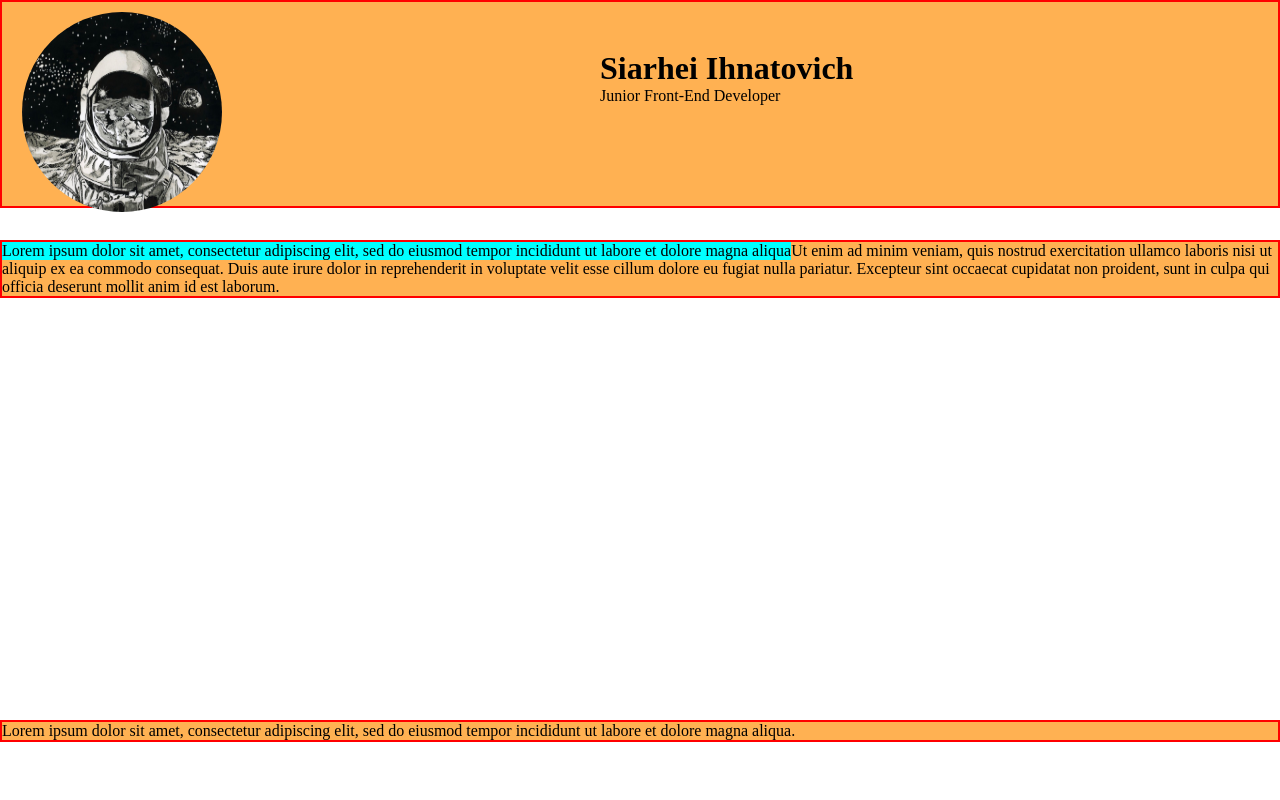
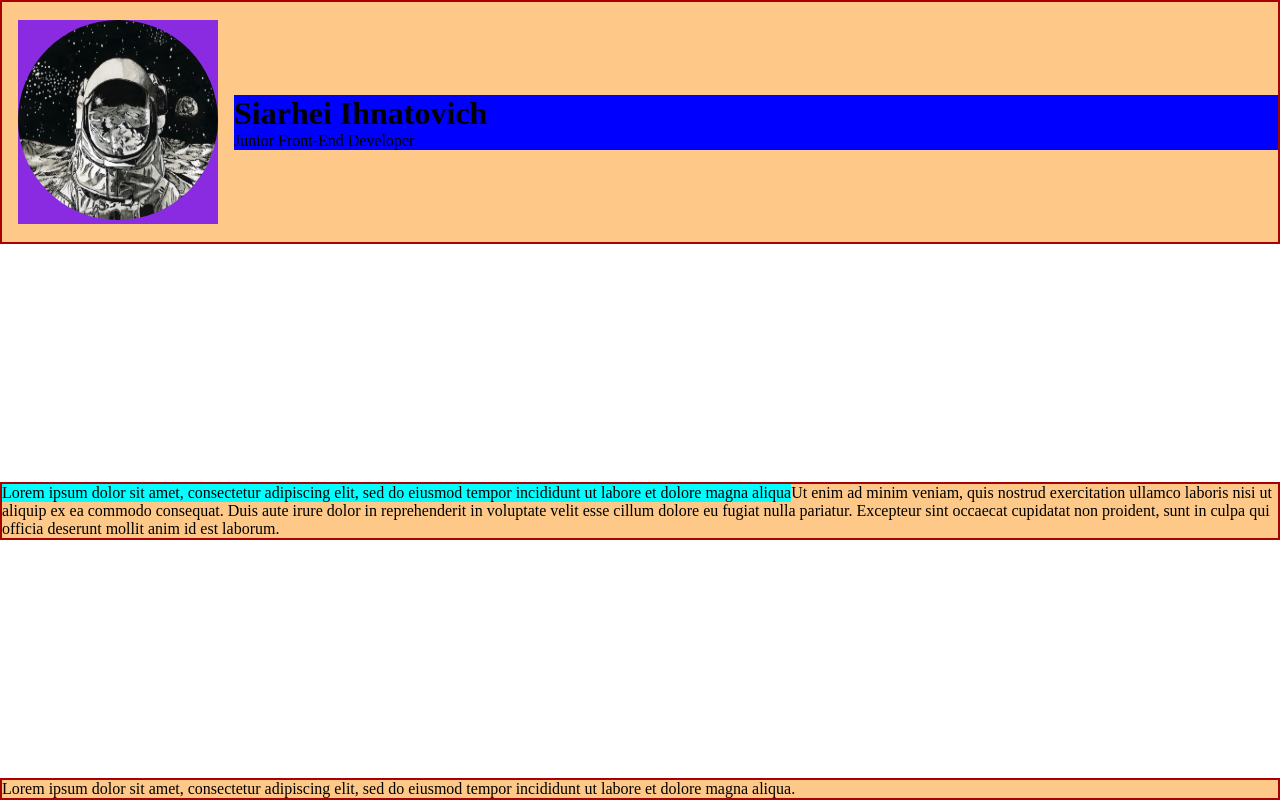
Before and after one commit to Siarhei-Ihnatovich/rsschool-cv, a plain HTML site: page index.html in a window 1280 px wide. Drawn offline with Linux system fonts and the light colour scheme.

Commit message:
feat: implement header

```diff
--- a/index.html
+++ b/index.html
@@ -12,27 +12,26 @@
     <link rel="stylesheet" href="style.css" />
     <title>CV SI</title>
   </head>
-  <div class="wrapper">
   <body>
+  <div class="container">
+   <header>
     <div class="header">
-    <header>
-      <div class="figure">
-      <figure>
+      <div class="header-logo">
         <img
           src="assets/img/logo.jpg"
           alt="logo"
           title="logo"
         />
-      </figure>
       </div>
       <div class="header-text">
         <h1>Siarhei Ihnatovich</h1>
         <p>Junior Front-End Developer</p>
       </div>
+    </div>
    </header>
-  </div>
+
+   <main>
    <div class="main">
-    <main>
       <aside>
         Lorem ipsum dolor sit amet, consectetur adipiscing elit, sed do eiusmod
       tempor incididunt ut labore et dolore magna aliqua
@@ -45,15 +44,16 @@
       cupidatat non proident, sunt in culpa qui officia deserunt mollit anim id
       est laborum.
       </article>
+     </div>
+    </main>
 
-    </main>
-  </div>
+
+  <footer>
     <div class="footer">
-  <footer>
       Lorem ipsum dolor sit amet, consectetur adipiscing elit, sed do eiusmod
       tempor incididunt ut labore et dolore magna aliqua.
+  </div>
 </footer>
 </div>
 </body>
-</div>
 </html>
--- a/style.css
+++ b/style.css
@@ -7,30 +7,68 @@
 header,
 main,
 footer {
-  border: 2px solid red;
-  background-color: rgb(255, 177, 82);
+  border: 2px solid rgb(167, 1, 1);
+  background-color: rgb(253, 200, 136);
 }
+
 body {
+  max-width: 1440px;
+  margin: 0 auto;
+}
+
+.container {
   min-height: 100vh;
   margin: 0;
   padding: 0;
   display: flex;
   flex-direction: column;
   justify-content: space-between;
-
-}
-.wrapper {
-  max-width: 1440px;
-  margin: 0 auto;
+  align-self: center;
 }
 
+/* Header Start */
+
 .header {
+  /*height: 30vh;*/
+  display: flex;
+  flex-direction: row;
+  align-items: flex-start;
   height: 30vh;
-
+  align-items: center;
 }
 
+.header-logo {
+ /*position: relative;
+ top: 10px;
+ left: 20px;
+ width: 200px;*/
+  flex: 0;
+  margin: 1em;
+  background-color: blueviolet;
+}
+ .header-text{
+  /*position: absolute;
+  left: 600px;
+  top: 50px;*/
+  flex: 1;
+  background-color: blue;
+
+ }
+
+ img {
+  border-radius: 100%;
+  width: 200px;
+  height: 200px;
+}
+
+/*img:hover{
+  z-index: 10;
+  transform: scale(1.2);
+}*/
+/*Header Finish*/
+
 .main {
-  min-height: calc(100vh - 40vh);
+  /*min-height: calc(100vh - 40vh); */
 }
 aside {
   float: left;
@@ -38,29 +76,5 @@ aside {
 }
 
 .footer{
-  height: 10vh;
+  /*height: 10vh;*/
 }
-
-img {
-  border-radius: 250px;
-  width: 200px;
-  height: 200px;
-}
-
-img:hover{
-  z-index: 10;
-  transform: scale(1.2);
-}
-
-.figure {
- position: relative;
- top: 10px;
- left: 20px;
- width: 200px;
-
-}
- .header-text{
-  position: absolute;
-  left: 600px;
-  top: 50px;
- }
```
Lines whose indentation alone changed are shown as unchanged.
